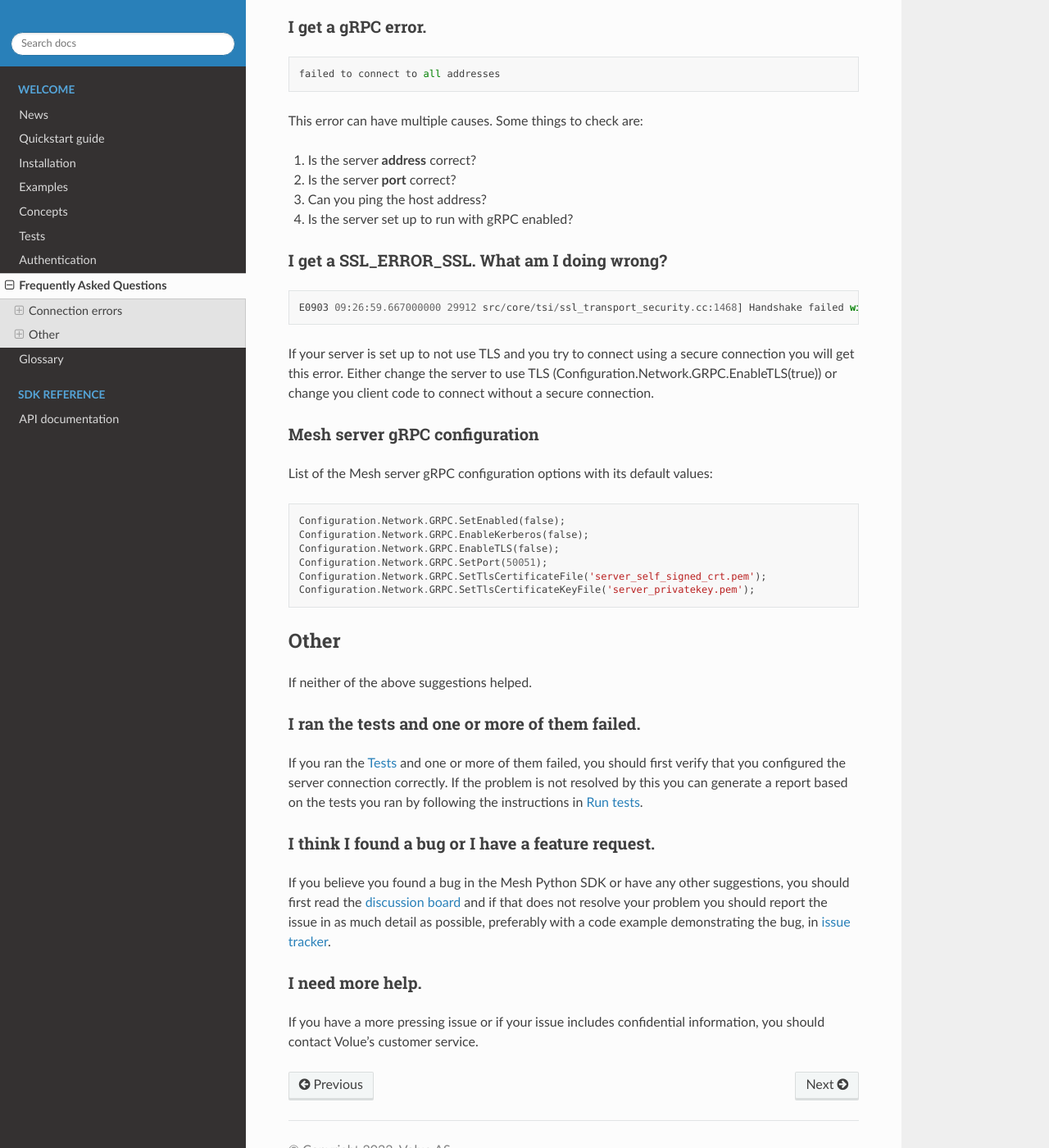
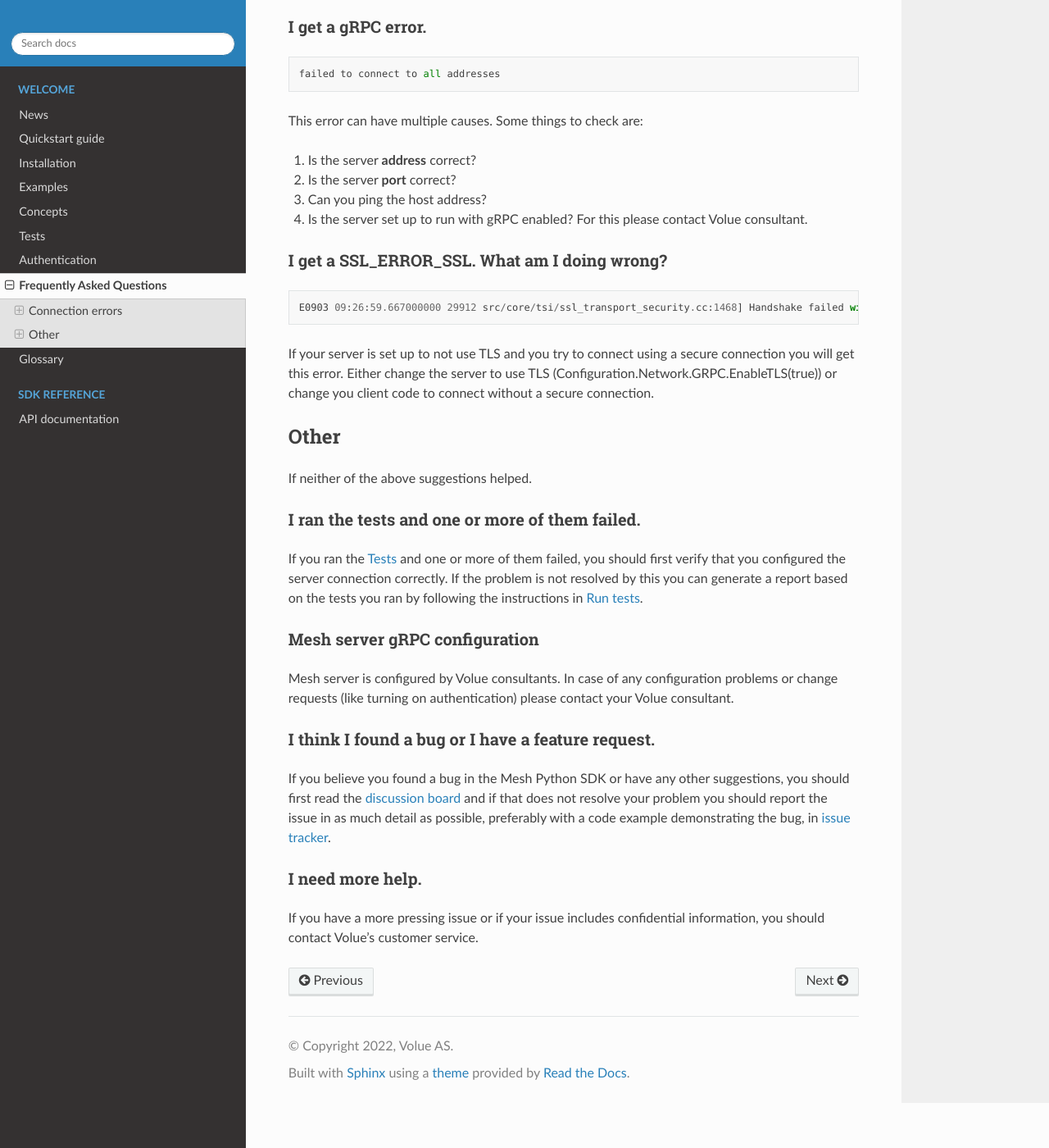
Before and after one commit to Volue-Public/energy-mesh-python, a Sphinx documentation site: the page built from docs/source/faq.rst, in a window 1280 px wide and 1400 px high, scrolled down 533 px. Shown: the whole window at 82% size. Built offline with Sphinx 7.4.7 and the Read the Docs theme 2.0.0, drawn with Linux system fonts in a browser that asks for light colours; some of the changed text lies outside the part shown.

Commit message:
Update documentation regarding Mesh server configuration

```diff
--- a/docs/source/faq.rst
+++ b/docs/source/faq.rst
@@ -22,7 +22,7 @@ This error can have multiple causes. Some things to check are:
 #. Is the server **address** correct?
 #. Is the server **port** correct?
 #. Can you ping the host address?
-#. Is the server set up to run with gRPC enabled?
+#. Is the server set up to run with gRPC enabled? For this please contact Volue consultant.
 
 
 I get a SSL_ERROR_SSL. What am I doing wrong?
@@ -33,20 +33,6 @@ I get a SSL_ERROR_SSL. What am I doing wrong?
 
 
 If your server is set up to not use TLS and you try to connect using a secure connection you will get this error. Either change the server to use TLS (Configuration.Network.GRPC.EnableTLS(true)) or change you client code to connect without a secure connection.
-
-
-Mesh server gRPC configuration
-~~~~~~~~~~~~~~~~~~~~~~~~~~~~~~
-
-List of the Mesh server gRPC configuration options with its default values:
-::
-
-    Configuration.Network.GRPC.SetEnabled(false);
-    Configuration.Network.GRPC.EnableKerberos(false);
-    Configuration.Network.GRPC.EnableTLS(false);
-    Configuration.Network.GRPC.SetPort(50051);
-    Configuration.Network.GRPC.SetTlsCertificateFile('server_self_signed_crt.pem');
-    Configuration.Network.GRPC.SetTlsCertificateKeyFile('server_privatekey.pem');
 
 
 Other
@@ -60,6 +46,12 @@ I ran the tests and one or more of them failed.
 If you ran the :ref:`Tests` and one or more of them failed, you should first verify that you configured the server connection correctly. If the problem is not resolved by this you can generate a report based on the tests you ran by following the instructions in :ref:`Run tests`.
 
 
+Mesh server gRPC configuration
+~~~~~~~~~~~~~~~~~~~~~~~~~~~~~~
+
+Mesh server is configured by Volue consultants. In case of any configuration problems or change requests (like turning on authentication) please contact your Volue consultant.
+
+
 I think I found a bug or I have a feature request.
 ~~~~~~~~~~~~~~~~~~~~~~~~~~~~~~~~~~~~~~~~~~~~~~~~~~~~~
 
--- a/docs/source/quickstart.rst
+++ b/docs/source/quickstart.rst
@@ -34,6 +34,7 @@ Name this file quickstart.py.
 .. warning::
    It assumes Volue Mesh server is running locally with gRPC enabled on default port *50051*.
    If you are using a remote server or a non-default port for gRPC communication please change the *address* and *port* variables.
+   In case of problems or questions regarding Mesh server configuration please contact Volue consultant.
 
 
 Now that you made your first script to contact the Volue Mesh server, we have to run the script.::
```
Also changed, not shown: docs/source/authentication.rst (+1 -8 lines).
